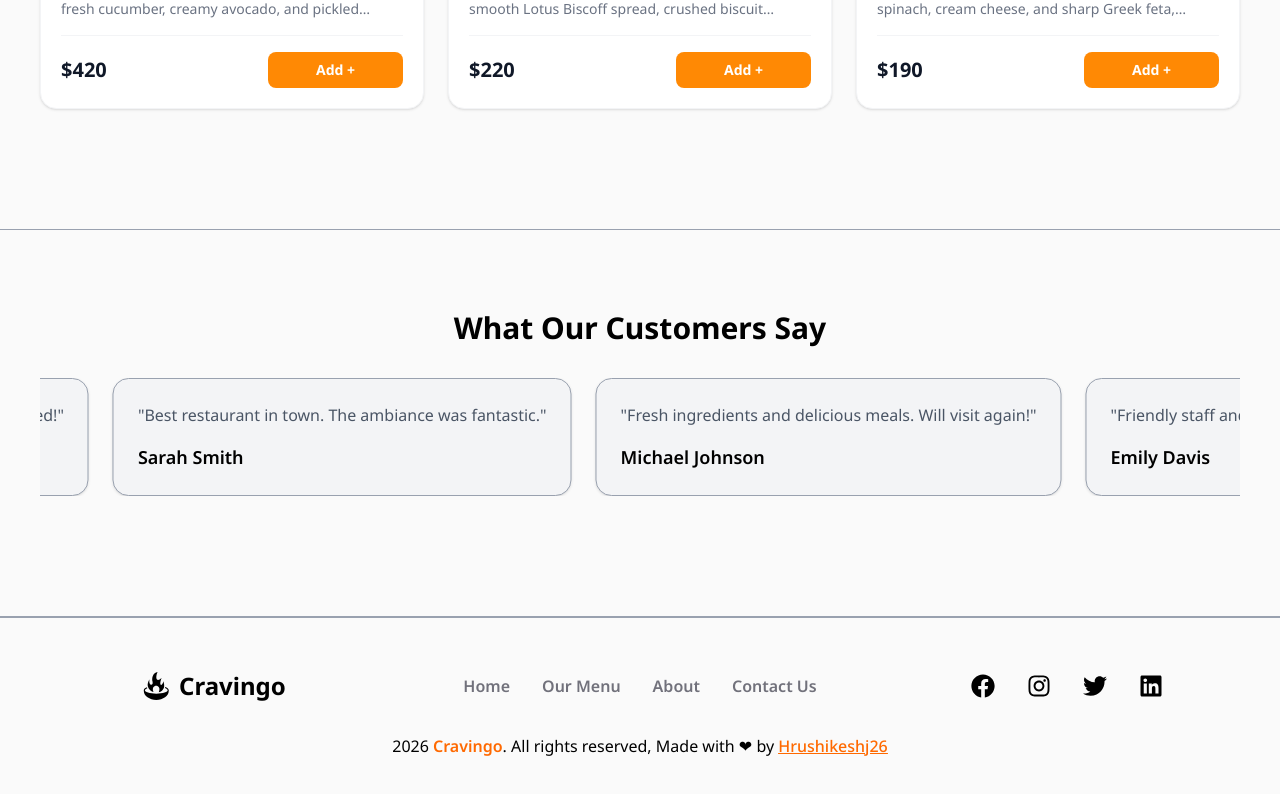
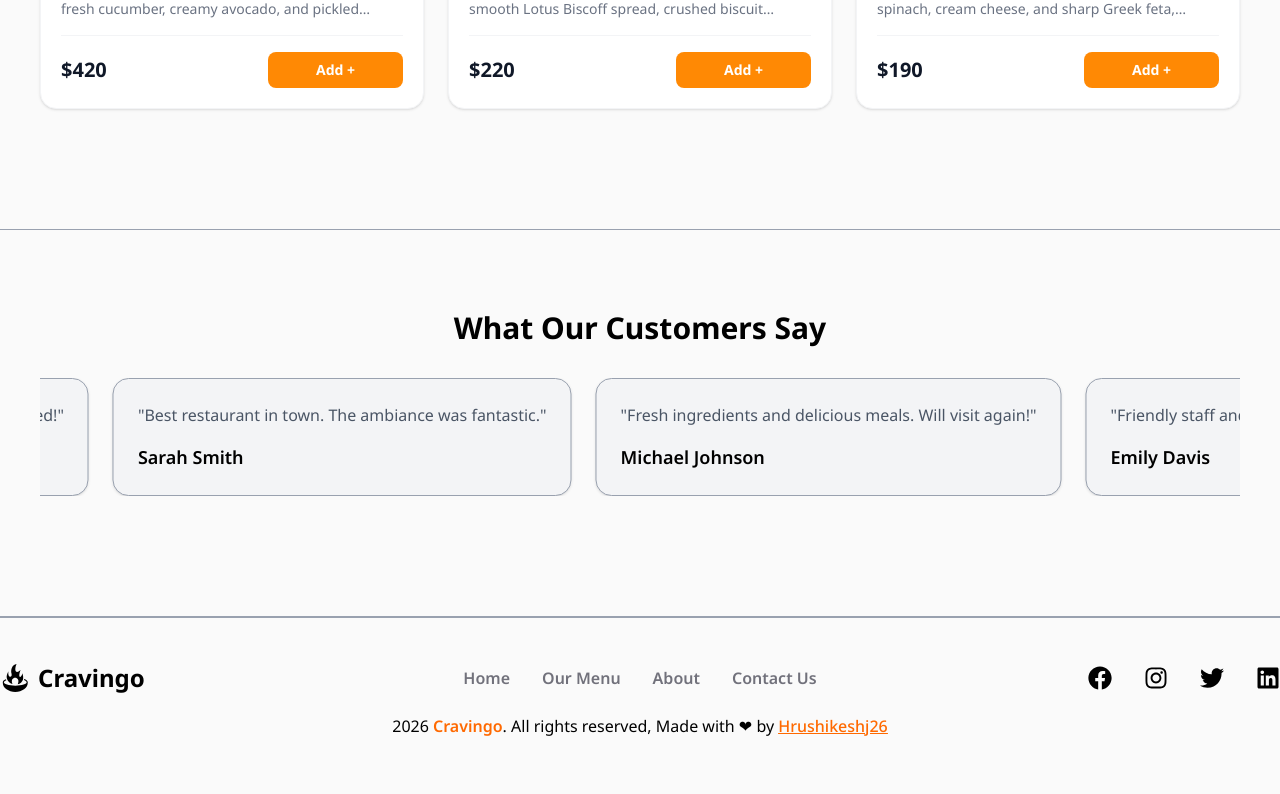
Before and after one commit to Hrushikeshj26/Cravingo, a React (Vite) app: page / in a window 1280 px wide. Shown: the part 2155-2949 px from the top of the page. Built offline with nearby package versions, Linux system fonts and the light colour scheme.

Commit message:
UI improvment

```diff
--- a/src/components/Footer.jsx
+++ b/src/components/Footer.jsx
@@ -4,9 +4,9 @@ import { GiFireBowl } from 'react-icons/gi'
 
 function Footer() {
   return (
-    <div className='max-w-7xl mx-auto flex flex-col items-center justify-between border-t-2 border-gray-400 mt-10 py-10'>
-      <div className='flex w-full items-center justify-between'>
-        <p className='flex w-full gap-2 text-2xl items-center justify-center font-bold'> <GiFireBowl size={30}/> Cravingo</p>
+    <div className='max-w-7xl mx-auto flex flex-col items-center border-t-2 border-gray-400 mt-10 py-10'>
+      <div className='flex w-full'>
+        <p className='flex items-center w-full gap-2 text-2xl font-bold'> <GiFireBowl size={30}/> Cravingo</p>
 
         <ul className='flex w-full items-center flex-wrap justify-center gap-4 sm:gap-6 md:gap-8 my-2 font-semibold text-zinc-500 cursor-pointer'>
           <li className='hover:text-orange-500 transition-colors'><a href="/">Home</a></li>
@@ -14,7 +14,7 @@ function Footer() {
           <li className='hover:text-orange-500 transition-colors'><a href="/about">About</a></li>
           <li className='hover:text-orange-500 transition-colors'><a href="/contact">Contact Us</a></li>
         </ul>
-        <ul className='flex w-full items-center justify-center gap-6 sm:gap-8 my-4 cursor-pointer'>
+        <ul className='flex w-full items-center justify-end gap-6 sm:gap-8 my-2 cursor-pointer'>
           <FaFacebook className='text-xl md:text-2xl hover:text-orange-500 transition-colors' />
           <FaInstagram className='text-xl md:text-2xl hover:text-orange-500 transition-colors' />
           <FaTwitter className='text-xl md:text-2xl hover:text-orange-500 transition-colors' />
@@ -22,7 +22,7 @@ function Footer() {
         </ul>
 
       </div>
-      <div className='my-5 w-full items-center justify-center flex'>
+      <div className='my-4 w-full items-center justify-center flex'>
          <p>
             {new Date().getFullYear()} <span className="text-orange-500 font-semibold">Cravingo</span>. All rights reserved,
             Made with ❤ by <span className="text-orange-500 underline font-medium"><a href="https://github.com/Hrushikeshj26" target="_blank" rel="noopener noreferrer">Hrushikeshj26</a></span>
--- a/src/components/Navbar.jsx
+++ b/src/components/Navbar.jsx
@@ -6,7 +6,7 @@ import { NavLink } from 'react-router-dom'
 function Navbar() {
   return (
     <div className='max-w-7xl mx-auto flex items-center justify-between border-b-2 border-gray-400 px-5 h-15 pt-10 pb-10'>
-        <div className='w-full h-full flex gap-2 items-center text-2xl font-extrabold'>
+        <div className='w-full h-full flex gap-2 items-center text-2xl font-extrabold text-orange-600'>
           <GiFireBowl size={35}/><h1>Cravingo</h1>
         </div>
        <div className='w-full h-full flex list-none justify-between items-center font-semibold text-[1rem]'>
```
